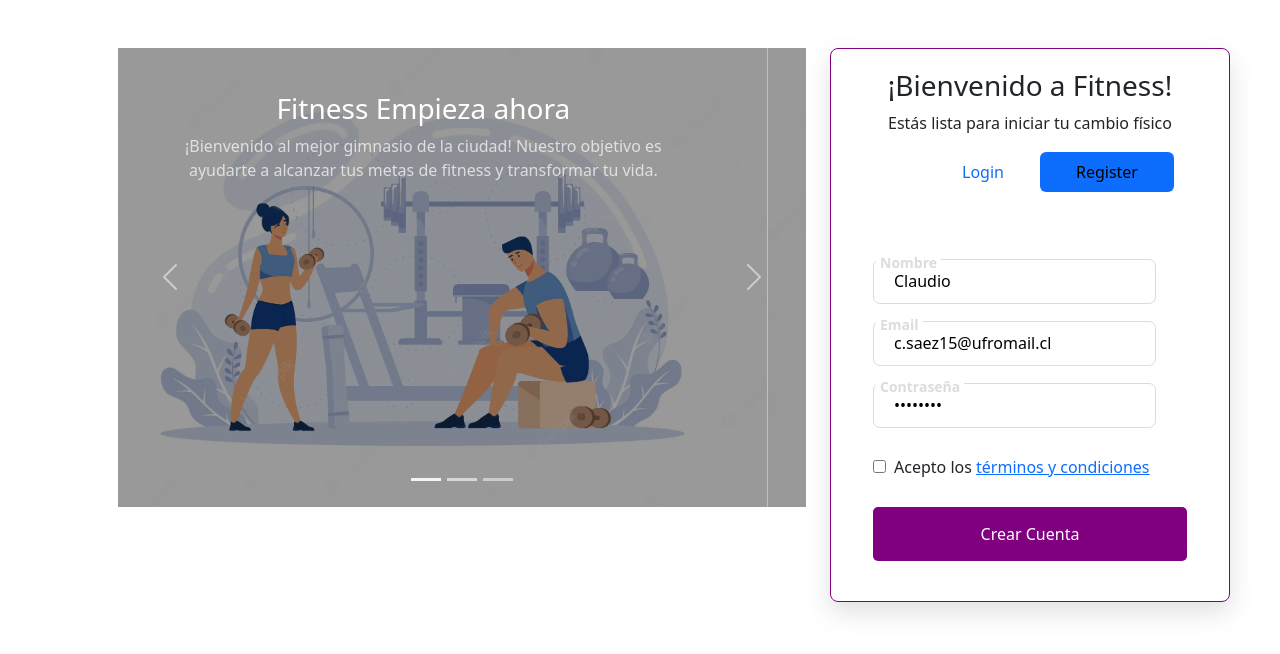
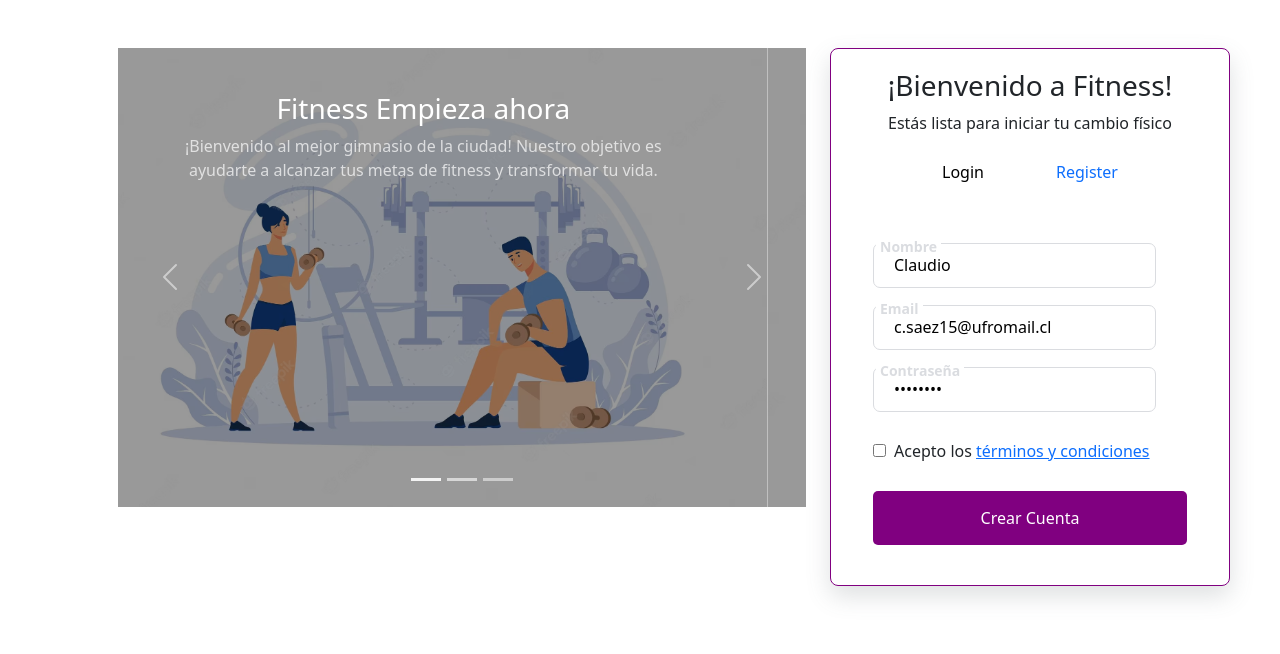
Before and after one commit to Claudioxs/gym, a Vue app: page /register in a window 1280 px wide. Shown: the top 654 px of the page. Built offline with nearby package versions, Linux system fonts and the light colour scheme.

Commit message:
Mejoras de links entre login-registro

```diff
--- a/src/components/FormularioLogin.vue
+++ b/src/components/FormularioLogin.vue
@@ -7,14 +7,14 @@
     </div>
 
     <div class="contenerdor-links">
-      <ul class="nav nav-pills nav-justified mb-3" id="ex1" role="tablist">
+      <ul class="nav">
         <div class="nav-bar"></div>
+        <li class="nav-item " role="presentation">
+          <router-link to="/login" class="nav-link active" id="tab-login"  aria-controls="pills-login"
+            aria-selected="true">Login</router-link>
+        </li>
         <li class="nav-item active" role="presentation">
-          <router-link to="/login" class="nav-link active" id="tab-login" role="tab" aria-controls="pills-login"
-            aria-selected="false">Login</router-link>
-        </li>
-        <li class="nav-item" role="presentation">
-          <router-link to="/register" class="nav-link" id="tab-register" role="tab" aria-controls="pills-register"
+          <router-link to="/register" class="nav-link" id="tab-register"  aria-controls="pills-register"
             aria-selected="false">Register</router-link>
         </li>
       </ul>
--- a/src/components/FormularioRegistro.vue
+++ b/src/components/FormularioRegistro.vue
@@ -8,14 +8,14 @@
     </div>
 
     <div class="contenerdor-links">
-      <ul class="nav nav-pills nav-justified mb-3" id="ex1" role="tablist">
-        <div class="nav-bar"></div> <!-- Barra de navegación activa -->
-        <li class="nav-item" role="presentation">
-          <router-link to="/login" class="nav-link" id="tab-login" role="tab" aria-controls="pills-login"
+      <ul class="nav">
+        <div class="nav-bar"></div>
+        <li class="nav-item active" role="presentation">
+          <router-link to="/login" class="nav-link " id="tab-login"  aria-controls="pills-login"
             aria-selected="false">Login</router-link>
         </li>
-        <li class="nav-item active" role="presentation">
-          <router-link to="/register" class="nav-link active" id="tab-register" role="tab" aria-controls="pills-register"
+        <li class="nav-item " role="presentation">
+          <router-link to="/register" class="nav-link active" id="tab-register"  aria-controls="pills-register"
             aria-selected="true">Register</router-link>
         </li>
       </ul>
```
